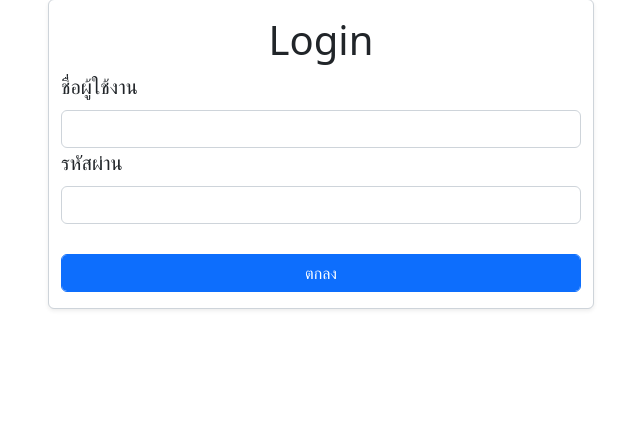
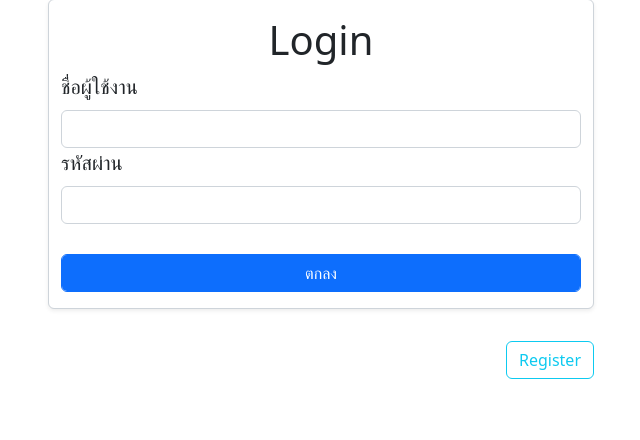
Before and after one commit to Arikato111/learn-member-mysql, a PHP site: page / in a window 1280 px wide. Shown: the part 73-513 px from the top of the page, without its empty margins (319-959 px from the left). Run offline with PHP 8.4, Linux system fonts and the light colour scheme.

Commit message:
add btn on login & register

```diff
--- a/pages/login.php
+++ b/pages/login.php
@@ -33,7 +33,9 @@ $export = function () use ($Logined, $logout) {
     return <<<HTML
     <div class="container">
         <div class="row">
-            <div class="col-md-3"></div>
+            <div class="col-md-3">
+
+            </div>
             <div class="col-md-6">
                 <form class="form-control py-3 my-3 shadow-sm fs-5" action="/login" method="post">
                     <h1 class="text-center">Login</h1>
@@ -49,6 +51,11 @@ $export = function () use ($Logined, $logout) {
                     <input class="form-control btn btn-primary" type="submit" name="submit" value="ตกลง">
 
                 </form>
+                <div class="text-end">
+                    <a href="/register">
+                        <button class="btn btn-outline-info my-3">Register</button>
+                    </a>
+                </div>
             </div>
         </div>
         <div class="col-md-3"></div>
--- a/pages/register.php
+++ b/pages/register.php
@@ -12,7 +12,9 @@ $export = function () use ($title) {
     return <<<HTML
     <div class="container">
         <div class="row">
-            <div class="col-md-3"></div>
+            <div class="col-md-3">
+                <button onclick="window.history.back()" class="btn btn-outline-danger my-3">back</button>
+            </div>
             <div class="col-md-6">
                 <h3 class="text-center my-3">Elderly social system</h3>
                 <h4>ระบบลงทะเบียนผู้สูงอายุ</h4>
```
